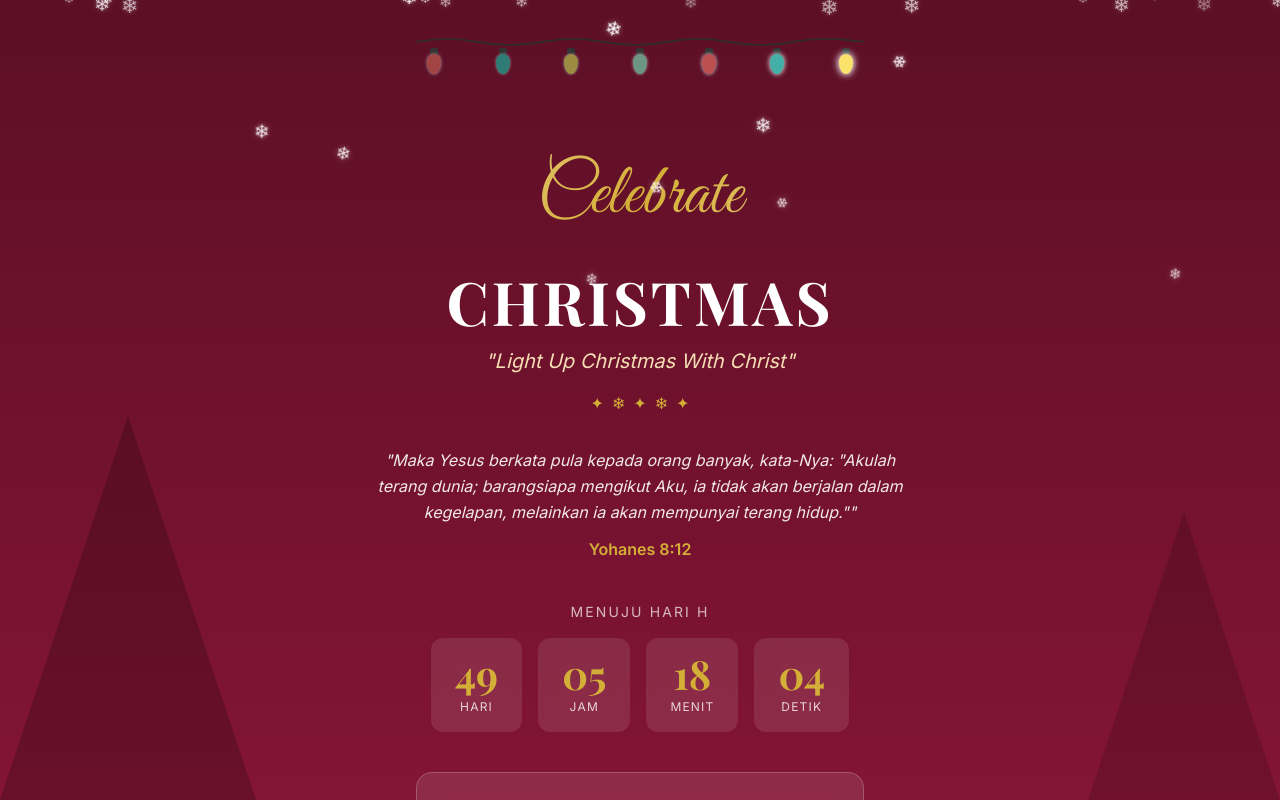
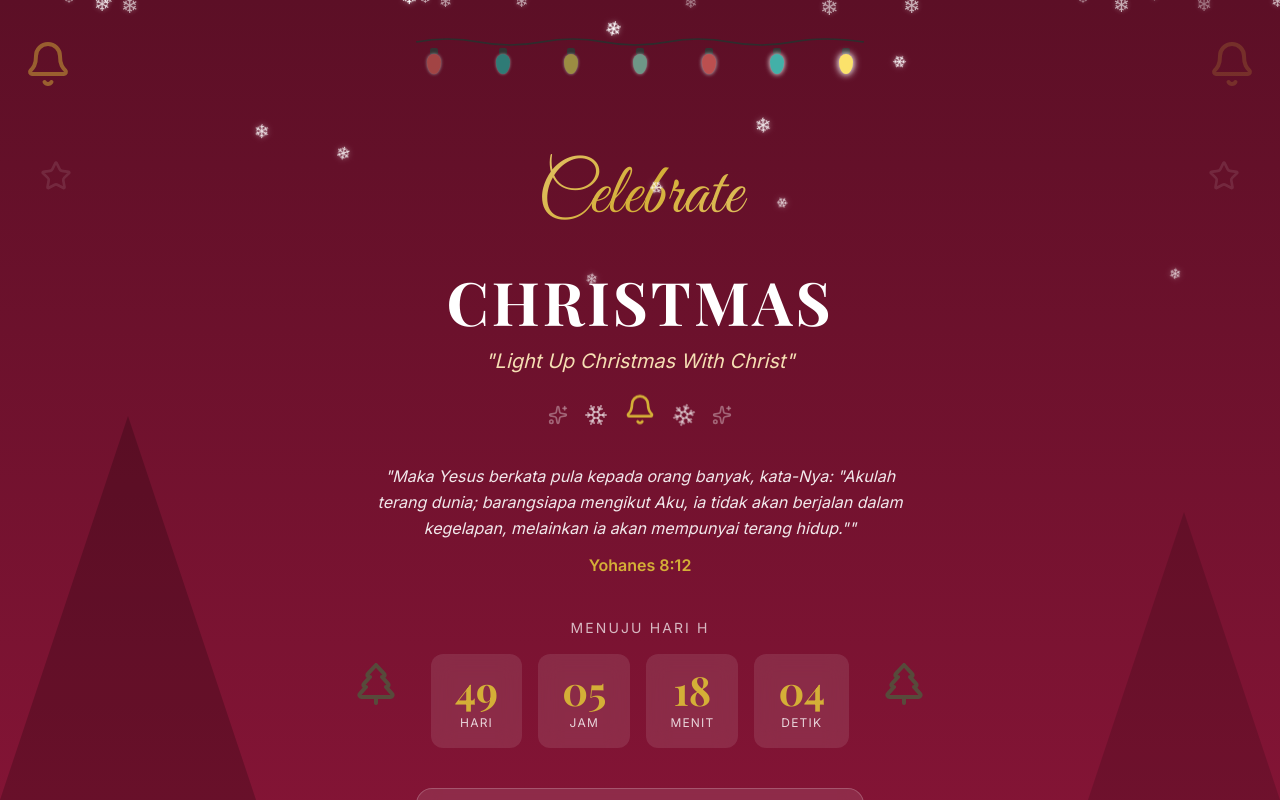
Before and after one commit to Fir3fliesss/xmas-invitations, a SvelteKit app: page / in a window 1280 px wide. Shown: the top 800 px of the page. Built offline with nearby package versions, Linux system fonts and the light colour scheme.

Commit message:
feat: add more festive christmas decorations with lucide icons

```diff
--- a/src/routes/+page.svelte
+++ b/src/routes/+page.svelte
@@ -8,7 +8,7 @@
   import { EVENT_INFO } from '$lib/constants';
   import { userStore } from '$lib/stores/user';
   import { formatDate } from '$lib/utils/countdown';
-  import { Calendar, Gift, Music, Flame, Gamepad2, CheckCircle, XCircle } from 'lucide-svelte';
+  import { Calendar, Gift, Music, Flame, Gamepad2, CheckCircle, XCircle, Bell, Star, Snowflake, TreePine, Sparkles } from 'lucide-svelte';
   import type { StoredRSVPData } from '$lib/constants';
 
   let userData = $derived($userStore);
@@ -59,7 +59,21 @@
 
 <div class="min-h-screen">
   <!-- Hero Section -->
-  <section class="relative py-8 px-4">
+  <section class="relative py-8 px-4 overflow-hidden">
+    <!-- Background Decorations -->
+    <div class="absolute top-10 left-6 opacity-20 animate-pulse pointer-events-none">
+      <Bell class="w-12 h-12 text-gold" />
+    </div>
+    <div class="absolute top-10 right-6 opacity-20 animate-pulse pointer-events-none" style="animation-delay: 1s;">
+      <Bell class="w-12 h-12 text-gold" />
+    </div>
+    <div class="absolute top-40 left-10 opacity-10 pointer-events-none hidden md:block">
+      <Star class="w-8 h-8 text-white" />
+    </div>
+    <div class="absolute top-40 right-10 opacity-10 pointer-events-none hidden md:block">
+      <Star class="w-8 h-8 text-white" />
+    </div>
+
     <!-- Christmas Lights -->
     <div class="max-w-md mx-auto mb-8">
       <ChristmasLights count={7} />
@@ -77,13 +91,13 @@
         "{EVENT_INFO.subtitle}"
       </p>
 
-      <!-- Decorative stars -->
-      <div class="flex justify-center gap-2 my-4 text-gold">
-        <span>✦</span>
-        <span>❄</span>
-        <span>✦</span>
-        <span>❄</span>
-        <span>✦</span>
+      <!-- Decorative icons -->
+      <div class="flex justify-center items-center gap-4 my-6 text-gold">
+        <Sparkles class="w-5 h-5 animate-pulse text-white/70" />
+        <Snowflake class="w-6 h-6 animate-spin text-white/50" style="animation-duration: 10s;" />
+        <Bell class="w-8 h-8 text-gold animate-bounce" style="animation-duration: 3s;" />
+        <Snowflake class="w-6 h-6 animate-spin text-white/50" style="animation-duration: 8s;" />
+        <Sparkles class="w-5 h-5 animate-pulse text-white/70" />
       </div>
     </div>
 
@@ -98,7 +112,15 @@
     </div>
 
     <!-- Countdown -->
-    <div class="max-w-lg mx-auto my-10">
+    <div class="max-w-lg mx-auto my-10 relative">
+      <!-- Side trees -->
+      <div class="absolute -left-8 top-1/2 -translate-y-1/2 hidden md:block opacity-30">
+         <TreePine class="w-12 h-12 text-green-500" />
+      </div>
+      <div class="absolute -right-8 top-1/2 -translate-y-1/2 hidden md:block opacity-30">
+         <TreePine class="w-12 h-12 text-green-500" />
+      </div>
+
       <Countdown targetDate={EVENT_INFO.date} label="Menuju Hari H" />
     </div>
 
```
